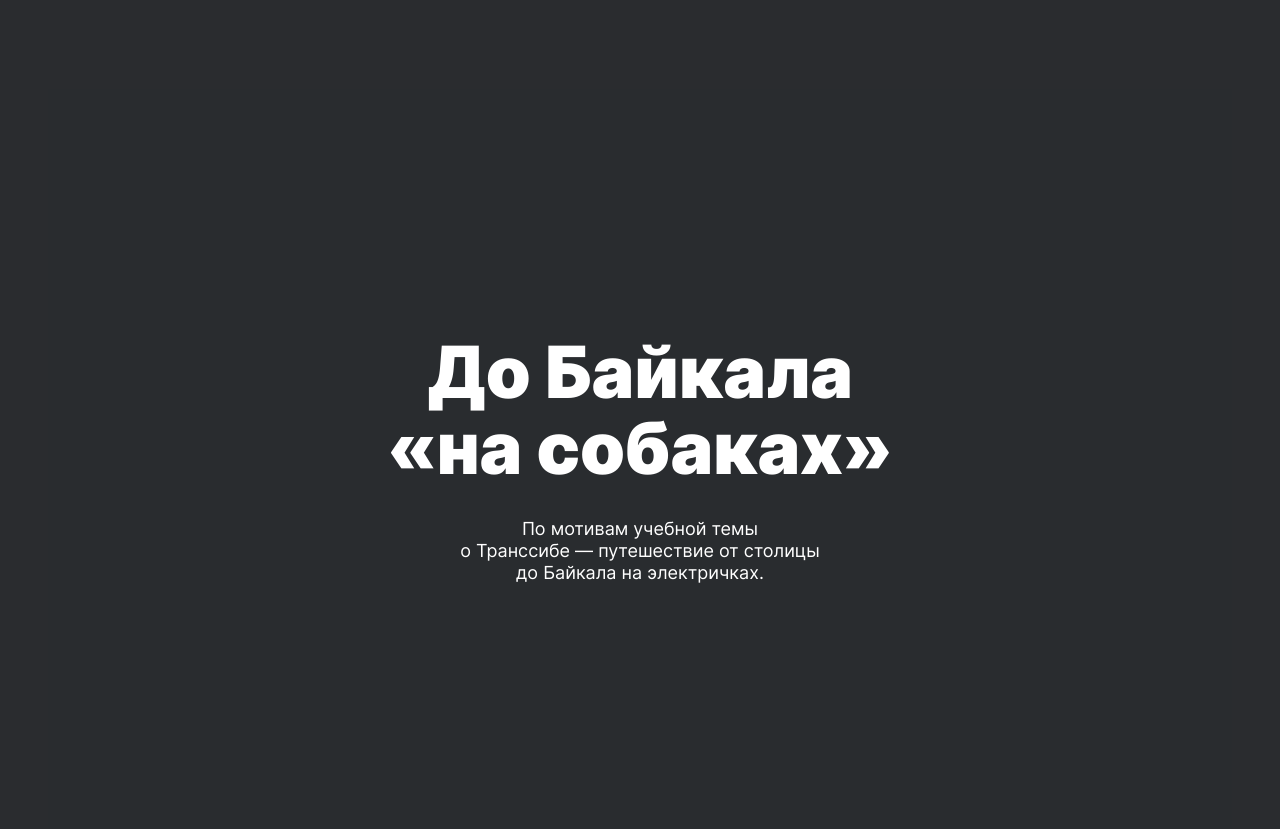
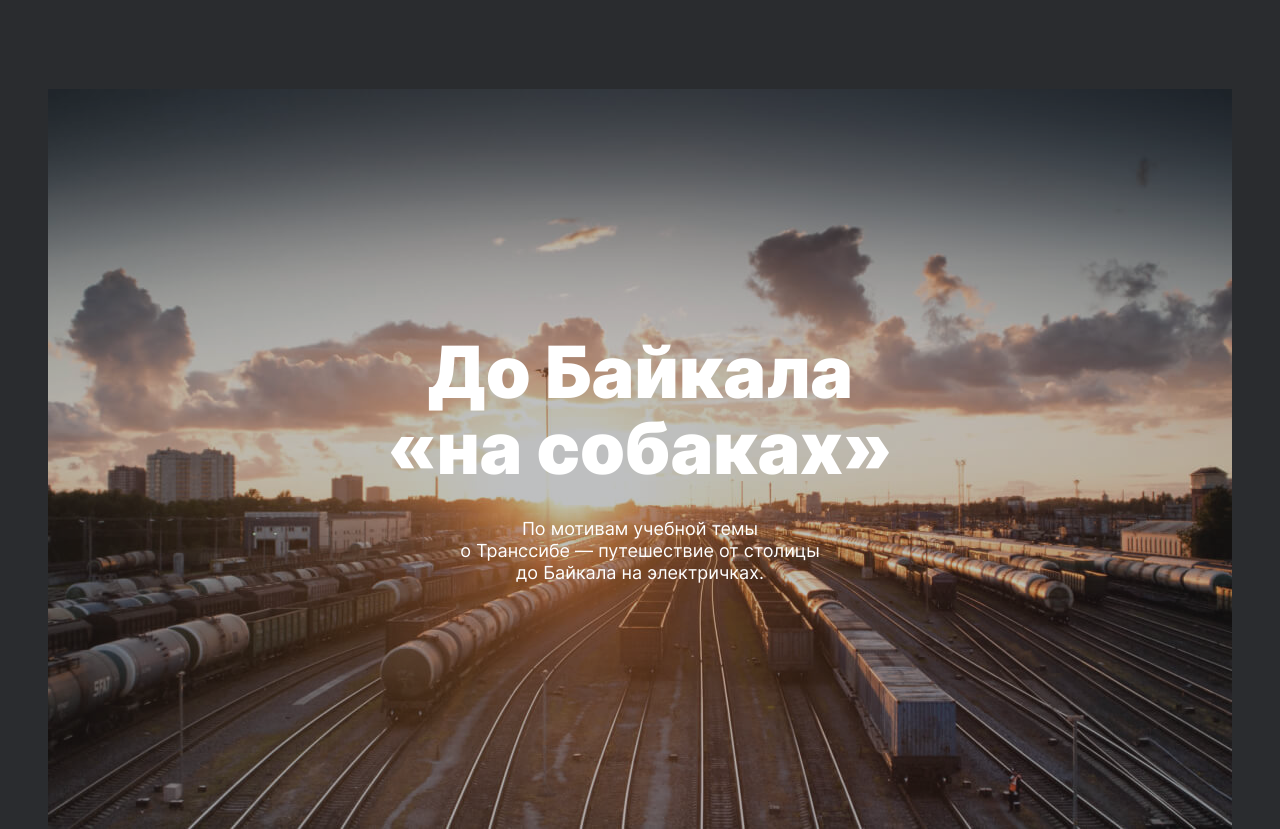
Before and after one commit to xKairus/Russian-travel, a plain HTML site: page index.html in a window 1280 px wide. Shown: the part 5914-6743 px from the top of the page. Drawn offline with Linux system fonts and the light colour scheme; the site is published under a folder, as on GitHub Pages, so addresses that start at the root find nothing.

Commit message:
cover fix

```diff
--- a/CSS/style.css
+++ b/CSS/style.css
@@ -249,7 +249,7 @@
 .cover {
   margin: 92px auto 0;
   max-width: calc(100% - 96px);
-  background-image: url(/images/cover__background.jpg);
+  background-image: url(../images/cover__background.jpg);
   background-size: cover;
   background-position: center;
   background-repeat: no-repeat;
```
